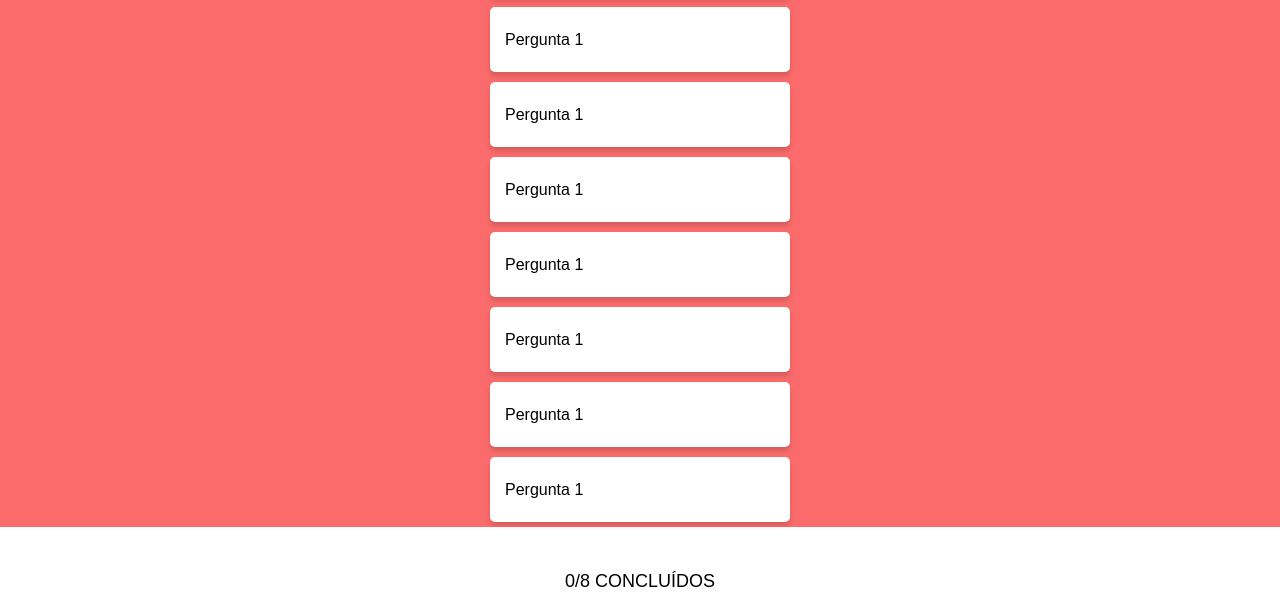
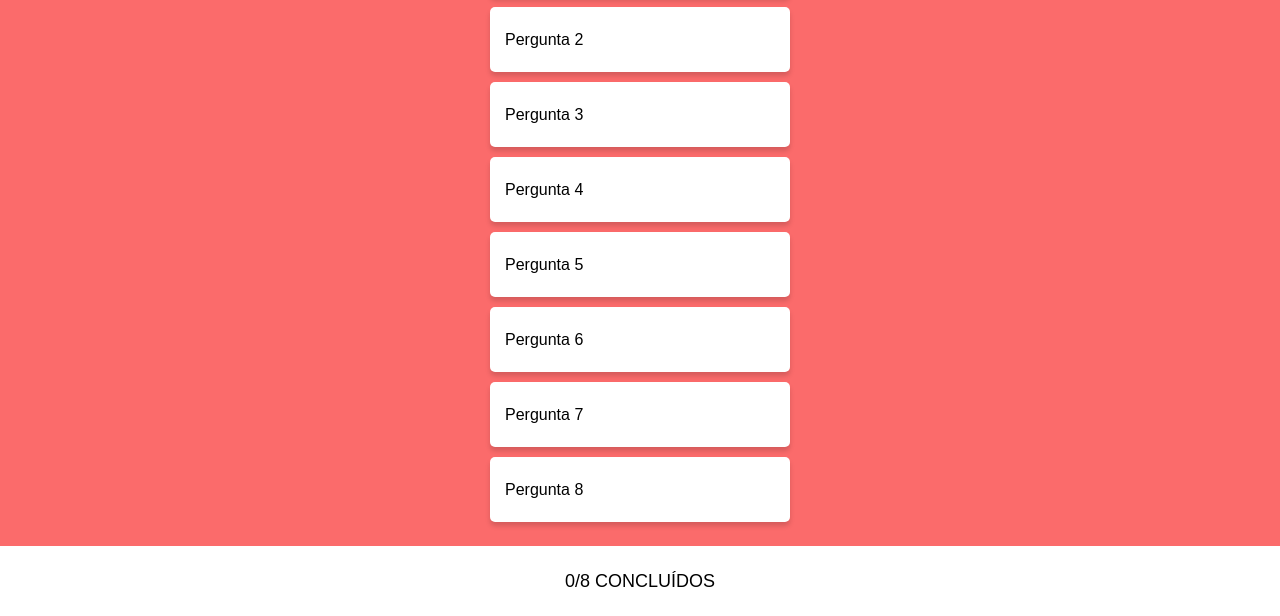
Before and after one commit to ManuelHMR/projeto8-zaprecall, a React app: page / in a window 1280 px wide. Shown: the part 184-800 px from the top of the page. Built offline with nearby package versions, Linux system fonts and the light colour scheme; a web font is replaced by a local one.

Commit message:
fixxed background color, display questions

```diff
--- a/src/Body/Main.js
+++ b/src/Body/Main.js
@@ -1,32 +1,10 @@
 import "./../css/main.css"
+import Questions from "./Questions"
 
 export default function Main(){
     return (
         <main>
-            <div className="question-box">
-                <h2>Pergunta 1</h2>
-            </div>
-            <div className="question-box">
-                <h2>Pergunta 1</h2>
-            </div>
-            <div className="question-box">
-                <h2>Pergunta 1</h2>
-            </div>
-            <div className="question-box">
-                <h2>Pergunta 1</h2>
-            </div>
-            <div className="question-box">
-                <h2>Pergunta 1</h2>
-            </div>
-            <div className="question-box">
-                <h2>Pergunta 1</h2>
-            </div>
-            <div className="question-box">
-                <h2>Pergunta 1</h2>
-            </div>
-            <div className="question-box">
-                <h2>Pergunta 1</h2>
-            </div>
+            <Questions/>
         </main>
     )
 }
--- /dev/null
+++ b/src/Body/QuestionBox.js
@@ -0,0 +1,9 @@
+import "./../css/main.css"
+
+export default function QuestionBox({number}){
+    return (
+        <div className="question-box">
+            <h2>Pergunta {number}</h2>
+        </div>
+    )
+}
--- /dev/null
+++ b/src/Body/Questions.js
@@ -0,0 +1,41 @@
+import "./../css/main.css";
+import QuestionBox from "./QuestionBox";
+
+const questions = [
+    {
+        number: 1,
+    },
+    {
+        number: 2,
+    },
+    {
+        number: 3,
+    },
+    {
+        number: 4,
+    },
+    {
+        number: 5,
+    },
+    {
+        number: 6,
+    },
+    {
+        number: 7,
+    },
+    {
+        number: 8,
+    }];
+
+export default function Questions(){
+
+    return (
+        <>
+            {questions.map(({number}) => (
+                    <QuestionBox
+                        number={number}
+                    />
+            ))}
+        </>
+    );
+}
--- a/src/css/main.css
+++ b/src/css/main.css
@@ -1,7 +1,7 @@
 main{
     width: 100%;
     height: 100%;
-    margin: 111px 0px 70px 0px;
+    padding: 111px 0px 70px 0px;
     background-color: #FB6B6B;
     display: flex;
     flex-direction: column;
--- a/src/css/style.css
+++ b/src/css/style.css
@@ -1,3 +1,5 @@
 body{
     font-family: 'Recursive', sans-serif;
+    background-color: #FB6B6B;
+
 }
```
